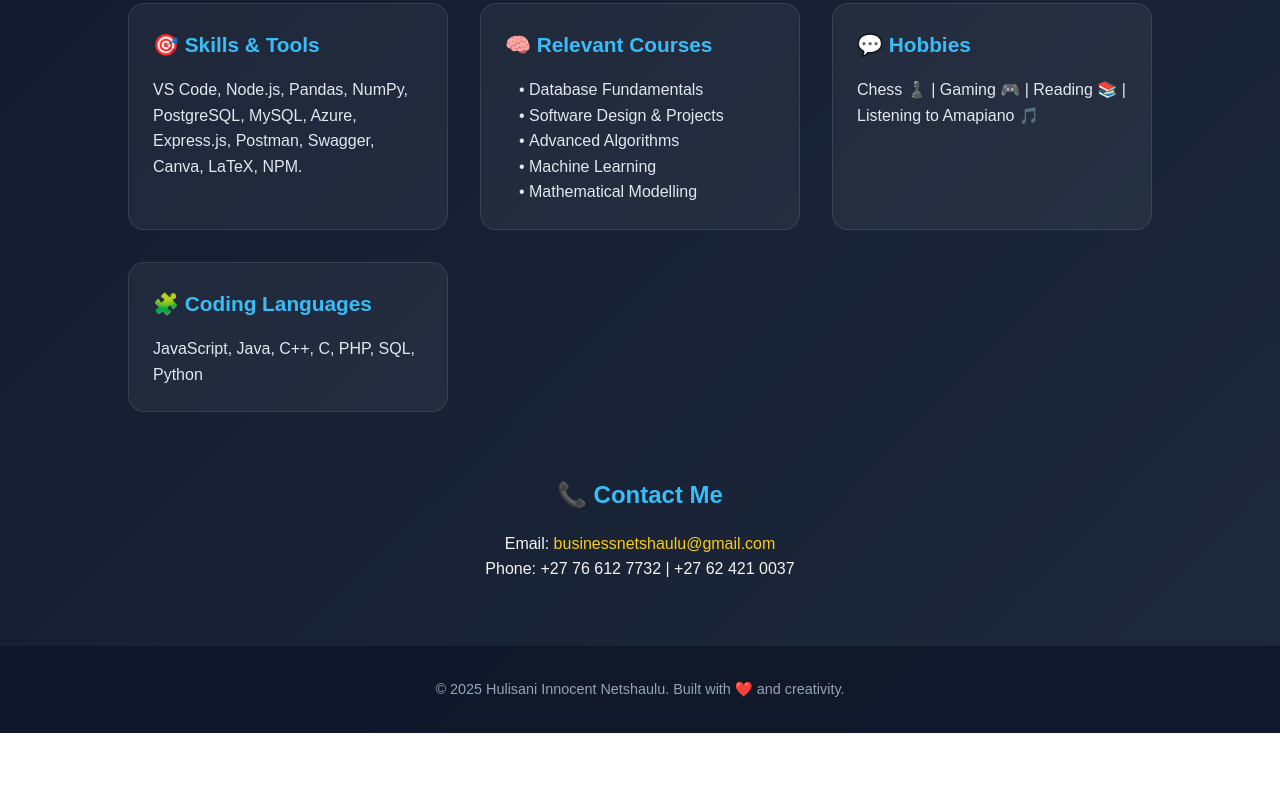
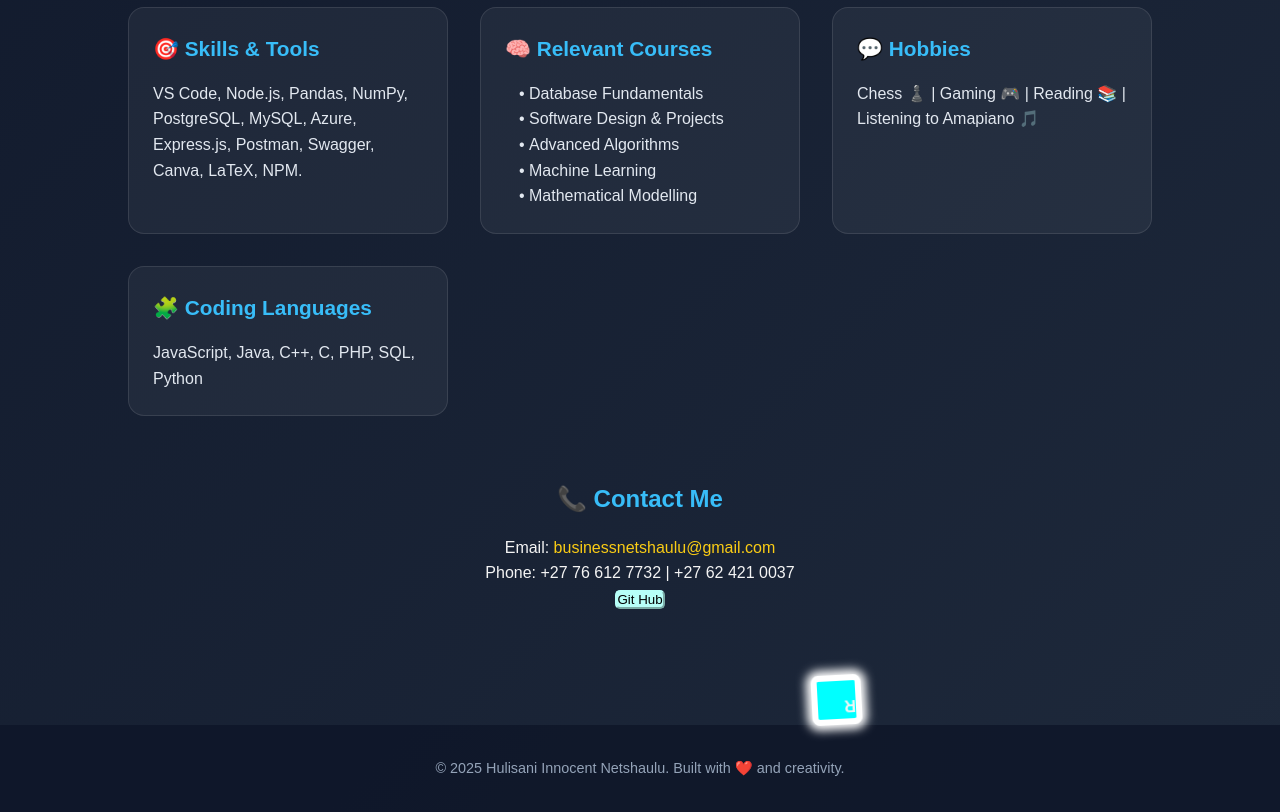
Before and after one commit to Rellow09-code/Ani-play, a plain HTML site: page web.html in a window 1280 px wide. Shown: the part 773-1585 px from the top of the page. Before the commit the page ends 1506 px from the top, so only its background shows below. Drawn offline with Linux system fonts and the light colour scheme.

Commit message:
enhancements

```diff
--- a/effects.css
+++ b/effects.css
@@ -212,3 +212,14 @@ a {
 .header--hidden {
     transform: translateY(-100%);
 }
+
+button{
+    background-color: rgb(183, 255, 248);
+    border-radius: 5px;
+    border-color:  rgb(183, 255, 248);
+}
+button:hover{
+    background-color: white;
+    border-color: rgb(183, 236, 255);
+    box-shadow: 0 0 10px 5px rgb(35, 233, 190);
+}
--- a/web.html
+++ b/web.html
@@ -11,6 +11,7 @@
 <body>
     <header class="header">
         <div class="logo">Hulisani<span>.</span></div>
+        <div class="box"></div>
         <nav class="nav-bar">
             <ul>
                 <li><a href="web.html" class="nav-link">Home</a></li>
@@ -88,14 +89,14 @@
                 <p>JavaScript, Java, C++, C, PHP, SQL, Python</p>
             </div>
         </section>
-
         <section id="contact" class="contact">
             <h2>📞 Contact Me</h2>
             <p>Email: <a href="mailto:businessnetshaulu@gmail.com">businessnetshaulu@gmail.com</a></p>
             <p>Phone: +27 76 612 7732 | +27 62 421 0037</p>
+            <a href="https://github.com/Rellow09-code"><button>Git Hub</button></a>
         </section>
     </main>
-
+    <div class="box"><b>R</b></div>
     <footer class="footer">
         <p>&copy; 2025 Hulisani Innocent Netshaulu. Built with ❤️ and creativity.</p>
     </footer>
```
